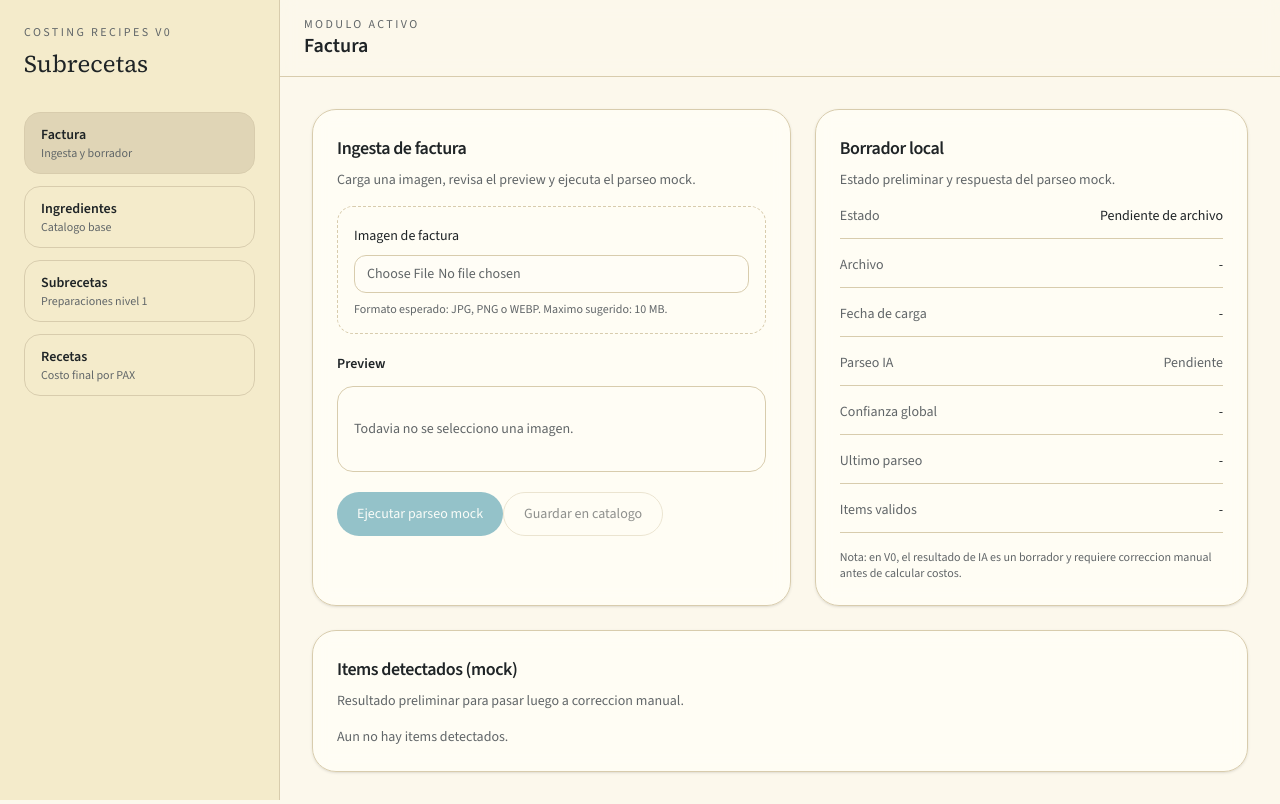
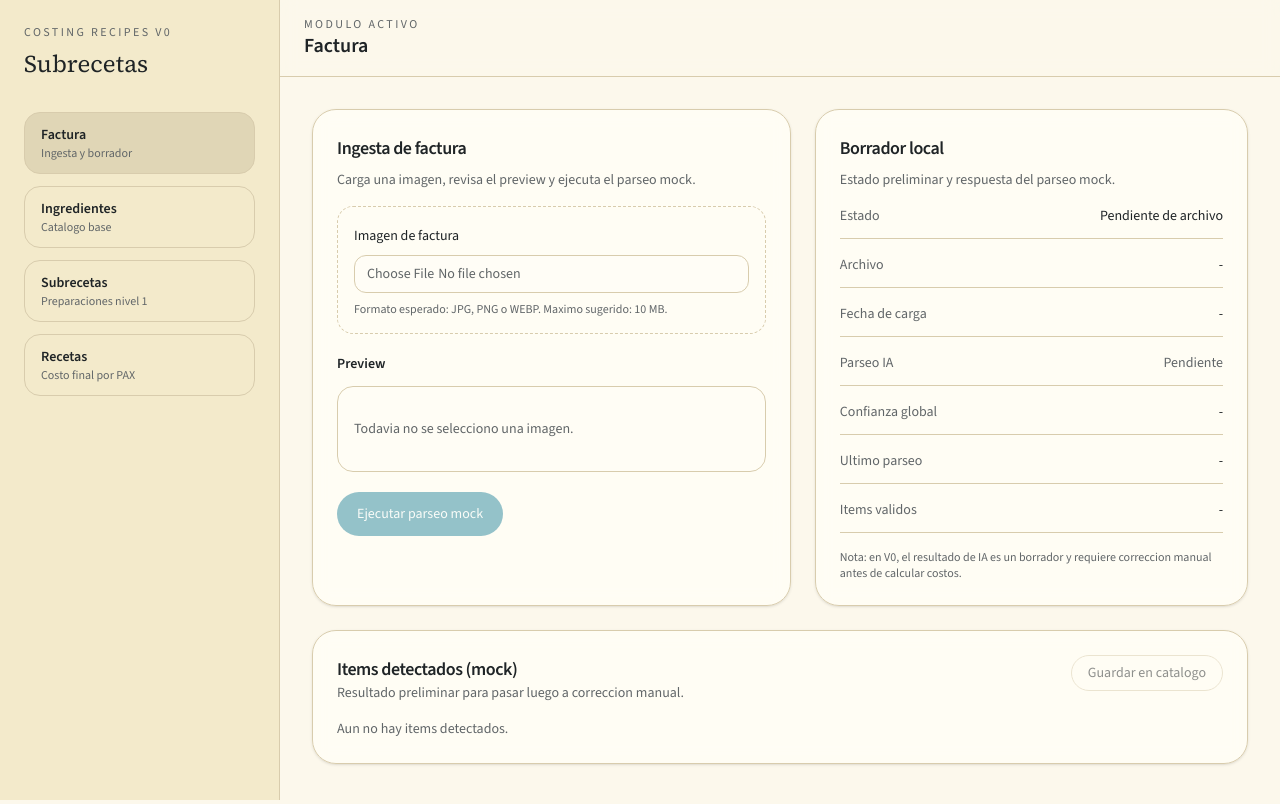
Before and after one commit to and27/subrecipes, a Next.js app: page /factura in a window 1280 px wide. Built offline with nearby package versions, Linux system fonts and the light colour scheme.

Commit message:
ui(invoice): move catalog save action to table header

```diff
--- a/src/ui/invoice/InvoiceUploadView.tsx
+++ b/src/ui/invoice/InvoiceUploadView.tsx
@@ -291,18 +291,6 @@ export function InvoiceUploadView() {
             {isParsing ? "Procesando factura..." : "Ejecutar parseo mock"}
           </Button>
 
-          <Button
-            onClick={handleSaveCatalog}
-            disabled={!canSave}
-            variant="outline"
-            className="w-full sm:w-auto"
-          >
-            {isSaving ? "Guardando en catalogo..." : "Guardar en catalogo"}
-          </Button>
-
-          {saveMessage && <p className="text-sm text-success">{saveMessage}</p>}
-          {saveError && <p className="text-sm text-danger">{saveError}</p>}
-
         </CardContent>
       </Card>
 
@@ -383,6 +371,11 @@ export function InvoiceUploadView() {
         ingredientSelections={ingredientSelections}
         ingredientMatches={ingredientMatches}
         onIngredientChange={handleIngredientChange}
+        onSave={handleSaveCatalog}
+        canSave={canSave}
+        isSaving={isSaving}
+        saveMessage={saveMessage}
+        saveError={saveError}
       />
     </div>
   );
--- a/src/ui/invoice/ParsedItemsTable.tsx
+++ b/src/ui/invoice/ParsedItemsTable.tsx
@@ -7,6 +7,7 @@ import {
   CardHeader,
   CardTitle,
 } from "@/ui/components/ui/card";
+import { Button } from "@/ui/components/ui/button";
 
 type ParsedItemsTableProps = {
   items: ParseInvoiceItem[];
@@ -19,6 +20,11 @@ type ParsedItemsTableProps = {
   ingredientSelections: string[];
   ingredientMatches: boolean[];
   onIngredientChange: (index: number, nextName: string) => void;
+  onSave: () => void;
+  canSave: boolean;
+  isSaving: boolean;
+  saveMessage: string | null;
+  saveError: string | null;
 };
 
 function formatConfidence(value: number | undefined) {
@@ -37,14 +43,26 @@ export function ParsedItemsTable({
   ingredientSelections,
   ingredientMatches,
   onIngredientChange,
+  onSave,
+  canSave,
+  isSaving,
+  saveMessage,
+  saveError,
 }: ParsedItemsTableProps) {
   return (
     <Card className="lg:col-span-2">
       <CardHeader>
-        <CardTitle>Items detectados (mock)</CardTitle>
-        <CardDescription>
-          Resultado preliminar para pasar luego a correccion manual.
-        </CardDescription>
+        <div className="flex flex-wrap items-start justify-between gap-3">
+          <div>
+            <CardTitle>Items detectados (mock)</CardTitle>
+            <CardDescription>
+              Resultado preliminar para pasar luego a correccion manual.
+            </CardDescription>
+          </div>
+          <Button onClick={onSave} disabled={!canSave} size="sm" variant="outline">
+            {isSaving ? "Guardando..." : "Guardar en catalogo"}
+          </Button>
+        </div>
       </CardHeader>
       <CardContent className="space-y-3">
         {isLoading && (
@@ -52,6 +70,8 @@ export function ParsedItemsTable({
         )}
 
         {error && <p className="text-sm text-danger">{error}</p>}
+        {saveMessage && <p className="text-sm text-success">{saveMessage}</p>}
+        {saveError && <p className="text-sm text-danger">{saveError}</p>}
 
         {!isLoading && !error && items.length === 0 && (
           <p className="text-sm text-muted">Aun no hay items detectados.</p>
```
